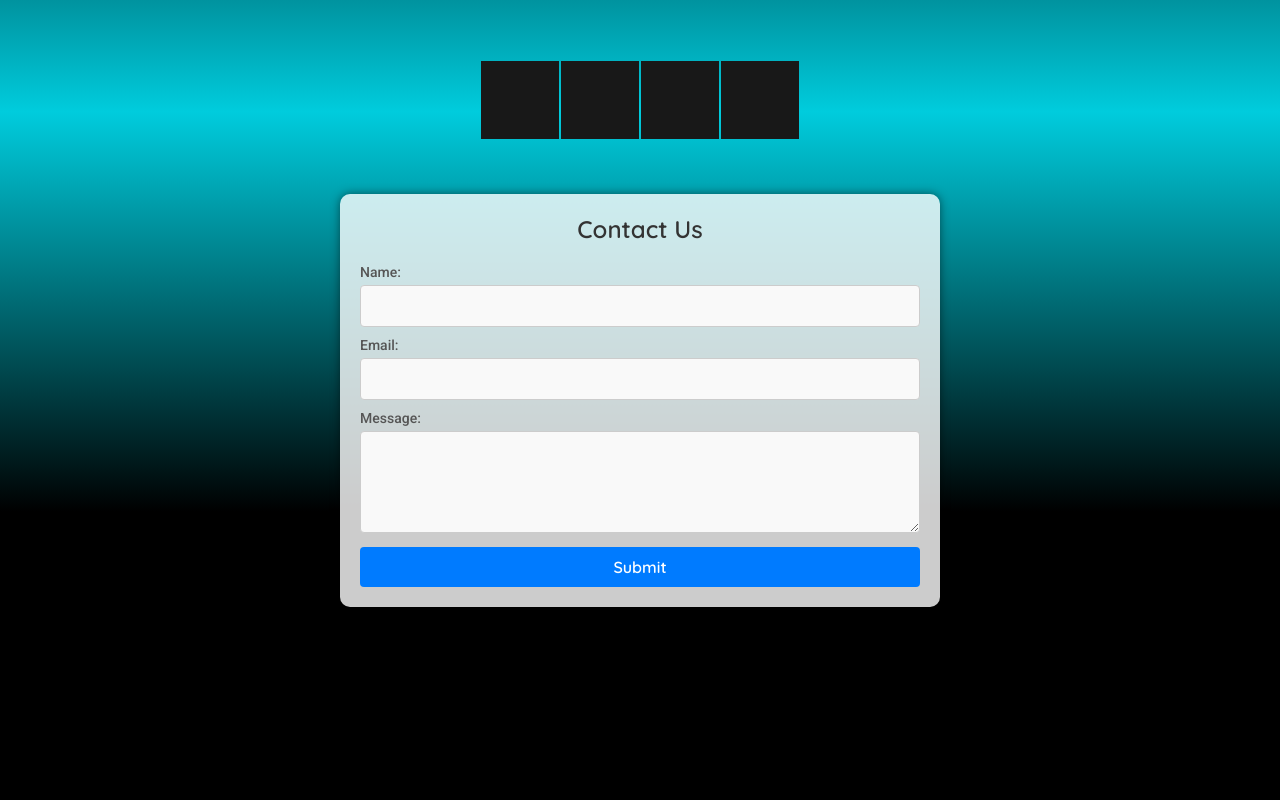
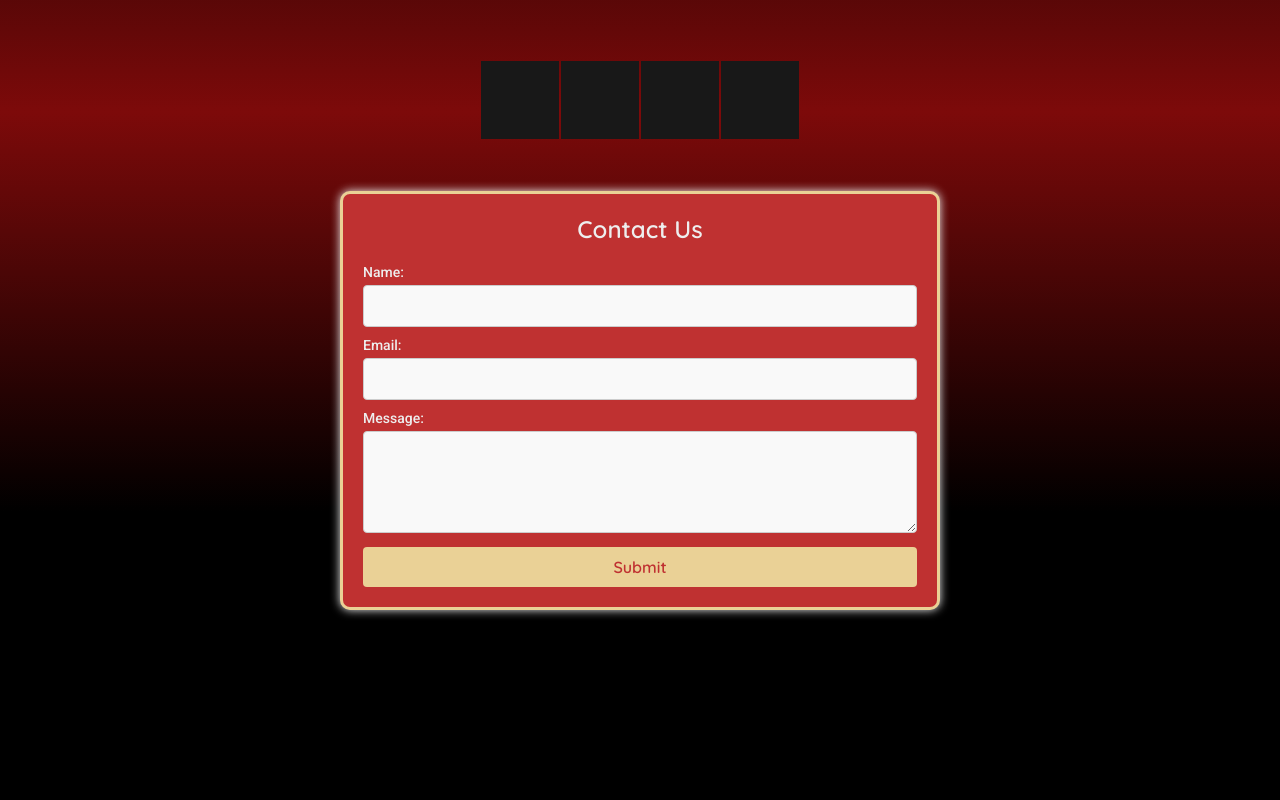
Before and after one commit to TridentifyIshaan/SematriX, a Flask app: template TheAIAlchemists/templates/contact_us.html in a window 1280 px wide. Run offline with Flask 3, Linux system fonts and the light colour scheme; the template is opened without the code that fills it, so the values that code supplies are empty; parts of the project's set-up code (start-up, migrations or seed data) failed here and were passed over.

Commit message:
modified:   TheAIAlchemists/templates/about_us.html 	modified:   TheAIAlchemists/templates/contact_us.html

```diff
--- a/TheAIAlchemists/templates/contact_us.html
+++ b/TheAIAlchemists/templates/contact_us.html
@@ -41,7 +41,7 @@
             position: absolute;
             width: 100%;
             height: 100%;
-            background: linear-gradient(#000000, #00CCDD, #000);
+            background: repeating-linear-gradient(#000000, #7D0A0A, #000);
             animation: animate 5s linear infinite;
         }
 
@@ -67,22 +67,22 @@
 
         /* Hover Effect for each square block*/
         section span:nth-child(1):hover {
-            background: #6439FF ; /* Red */
+            background: #7D0A0A ; /* Shade 1 */
             transition: 1s;
         }
 
         section span:nth-child(2):hover {
-            background: #4F75FF; /* Green */
+            background: #BF3131; /* Shade 2 */
             transition: 1s;
         }
 
         section span:nth-child(3):hover {
-            background: #00CCDD; /* Blue */
+            background: #EAD196; /* Shade 3 */
             transition: 1s;
         }
 
         section span:nth-child(4):hover {
-            background: #7CF5FF ; /* Yellow */
+            background: #EEEEEE; /* Shade 4 */
             transition: 1s;
         }
 
@@ -90,12 +90,13 @@
         .contact-form {
             position: absolute;
             z-index: 3;
-            background-color: rgba(255, 255, 255, 0.8);
+            background-color: #BF3131;
             padding: 20px;
             border-radius: 10px;
-            box-shadow: 0 0 10px rgba(0, 0, 0, 0.5);
+            box-shadow: 0 0 10px #EEEEEE;
             width: 50%; /* Default width for larger screens */
             max-width: 600px; /* Maximum width */
+            border: 3px solid #EAD196;
         }
 
         .contact-form h2 {
@@ -103,7 +104,7 @@
             text-align: center;
             font-size: 24px;
             font-weight: 600;
-            color: #333;
+            color: #EEEEEE;
         }
 
         .contact-form label {
@@ -111,7 +112,7 @@
             margin-bottom: 5px;
             font-size: 14px;
             font-weight: 500;
-            color: #555;
+            color: #EEEEEE;
             font-family: 'Roboto', sans-serif; /* New font family */
         }
 
@@ -127,17 +128,17 @@
         }
 
         .contact-form input:focus, .contact-form textarea:focus {
-            border-color: #007BFF;
-            box-shadow: 0 0 5px rgba(0, 123, 255, 0.5);
+            border-color: #BF3131;
+            box-shadow: 0 0 5px #7D0A0A;
             outline: none;
         }
 
         .contact-form button {
             width: 100%;
             padding: 10px;
-            background-color: #007BFF;
+            background-color: #EAD196;
             border: none;
-            color: white;
+            color: #BF3131;
             border-radius: 4px;
             cursor: pointer;
             font-size: 16px;
```
Also changed, not shown: TheAIAlchemists/templates/about_us.html (+6 -11 lines).
